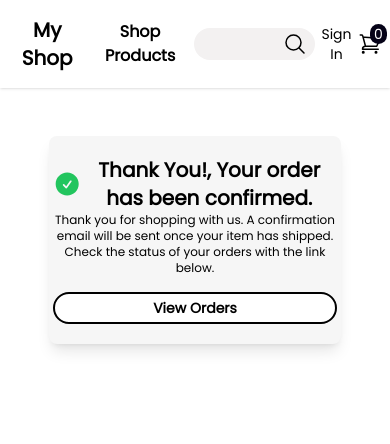
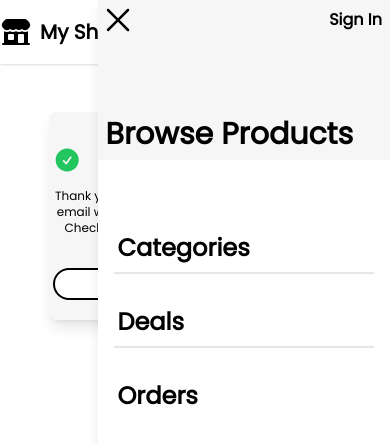
Before and after one commit to brandonrainey/stripe-shop, a Next.js app: page /success in a window 390 px wide. Shown: the top 444 px of the page. Built offline with nearby package versions, Linux system fonts and the light colour scheme; no server answers.

Commit message:
finished working functionality and mobile/working on categories and deals

```diff
--- a/components/Deals.tsx
+++ b/components/Deals.tsx
@@ -34,7 +34,7 @@ function makeArray() {
   return (
     <div className="w-full mt-12 flex flex-col mb-4">
       <p className="text-2xl font-semibold ml-12">Best Deals For You</p>
-      <ScrollContainer className="flex w-full gap-x-6 pb-2 overflow-x-scroll scrollbar-thin scrollbar-thumb-blue-700 scrollbar-track-blue-300 scrollbar-thumb-rounded-full scrollbar-track-rounded-full" hideScrollbars={false}>
+      <ScrollContainer className="flex w-full gap-x-6 pb-2 overflow-x-scroll scrollbar-thin scrollbar-thumb-blue-600 scrollbar-track-blue-300 scrollbar-thumb-rounded-full scrollbar-track-rounded-full" hideScrollbars={false}>
         <div className="flex flex-col w-full h-80 gap-1 pb-1 mt-8 rounded-xl self-center justify-end min-w-[300px]">
           <Image
             src={products[0].image}
--- a/components/Header.tsx
+++ b/components/Header.tsx
@@ -1,30 +1,33 @@
-import React from 'react'
+import React, { useState } from 'react'
 import { ShoppingCartIcon, MagnifyingGlassIcon, UserIcon } from '@heroicons/react/24/outline'
 import { BuildingStorefrontIcon } from '@heroicons/react/24/solid'
 import { signIn, signOut, useSession } from 'next-auth/react'
 import { useSelector } from 'react-redux'
 import { selectItems } from '../slices/cartSlice'
 import { useRouter } from 'next/router'
+import Menu from './Menu'
 
 export default function Header() {
   const items = useSelector(selectItems)
   const session = useSession()
   const router = useRouter()
 
+  const [open, setOpen] = useState(false)
+
 
   return (
     <div className="flex sm:p-4 py-4 sm:px-1 w-full items-center justify-between shadow">
       <div className="flex items-center gap-2">
         <div>
-          <BuildingStorefrontIcon className='h-8 w-8 sm:block hidden'/>
+          <BuildingStorefrontIcon className='h-8 w-8 '/>
         </div>
         <p className="sm:text-3xl text-xl text-center font-bold cursor-pointer" onClick={() => router.push('/')}>My Shop</p>
       </div>
       <nav className="flex gap-8 ">
-        <p className='font-semibold cursor-pointer text-center' onClick={() => router.push('/Products')}>Shop Products</p>
+        <p className='font-semibold cursor-pointer text-center sm:block hidden' onClick={() => router.push('/Products')}>Shop Products</p>
         <p className='hidden xl:block'>Categories</p>
         <p className='hidden xl:block'>Deals</p>
-        <p className='hidden xl:block'>What's New</p>
+        <p className='hidden xl:block cursor-pointer' onClick={() => router.push('/orders')}>Orders</p>
 
       </nav>
       <div className="relative w-1/3">
@@ -37,13 +40,19 @@ export default function Header() {
         <div className='sm:block hidden'>
           <UserIcon className='h-6 w-6'/>
         </div>
-        <p className='text-sm text-center'>{session.data != null ? `Hello, ${session?.data?.user?.name}` : 'Sign In'}</p>
+        <p className='text-sm text-center sm:block hidden'>{session.data != null ? `Hello, ${session?.data?.user?.name}` : 'Sign In'}</p>
       </div>
       <div className='flex gap-2 relative sm:pr-0 pr-2 cursor-pointer' onClick={() => router.push('/cart')}>
-        <span className='absolute bg-[#050217] text-white text-sm text-center px-1 rounded-full -top-2 sm:right-9 left-3'>{items.length}</span>
+        <span className={`absolute bg-[#050217] text-white text-sm text-center px-1 rounded-full -top-2 sm:right-9 left-3 min-w-[20px] ${items.length === 0 ? 'hidden' : ''}`}>{items.length}</span>
         <ShoppingCartIcon className='h-6 w-6'/>
         <p className='sm:block hidden' >Cart</p>
       </div>
+      <div className="space-y-2 sm:hidden block pr-4" onClick={() => setOpen(!open)}>
+        <div className="w-8 h-0.5 bg-gray-600"></div>
+        <div className="w-8 h-0.5 bg-gray-600"></div>
+        <div className="w-8 h-0.5 bg-gray-600"></div>
+      </div>
+      <Menu open={open} setOpen={setOpen}/>
     </div>
   )
 }
--- /dev/null
+++ b/components/Menu.tsx
@@ -0,0 +1,47 @@
+import { XMarkIcon } from '@heroicons/react/24/solid'
+import React from 'react'
+import { signIn, signOut, useSession } from 'next-auth/react'
+import { useRouter } from 'next/router'
+
+type MenuProps = {
+    open: any,
+    setOpen: any
+}
+
+export default function Menu({ open, setOpen }: MenuProps) {
+    const session = useSession()
+    const router = useRouter()
+
+    function handleBrowse() {
+        router.push('/Products')
+        setOpen(!open)
+    }
+
+    function handleOrders() {
+        router.push('/orders')
+        setOpen(!open)
+    }
+
+
+    return (
+    <div className={`w-3/4 h-screen z-40 bg-white absolute top-0 flex flex-col shadow-lg transition-all duration-300 right-0 overflow-hidden ${open ? ' ' : 'w-0'}`}>
+        <div className='bg-[#f6f6f6] h-40 flex flex-col'>
+            <XMarkIcon className='h-10 absolute cursor-pointer' onClick={() => setOpen(!open)}/>
+            <p className='text-base font-semibold ml-auto pt-2 pr-2 cursor-pointer' onClick={session.data == null ? () => signIn() : () => signOut()}>{session.data != null ? `Hello, ${session?.data?.user?.name}` : 'Sign In'}</p>
+            <p className=' mt-auto text-3xl p-2 font-bold cursor-pointer hover:bg-[#d7d6d6] whitespace-nowrap' onClick={() => handleBrowse()}>Browse Products</p>
+        </div>
+        <div className='flex flex-col p-4 text-2xl gap-6 mt-12 font-semibold'>
+            <p className='border-b-2 py-2 pl-1 hover:bg-[#f6f6f6]'>
+                Categories
+            </p>
+            <p className='border-b-2 py-2 pl-1 hover:bg-[#f6f6f6]'>
+                Deals
+            </p>
+            <p className='py-2 pl-1 hover:bg-[#f6f6f6]' onClick={() => handleOrders()}>
+                Orders
+            </p>
+        </div>
+    </div>
+
+  )
+}
--- /dev/null
+++ b/components/Order.tsx
@@ -0,0 +1,42 @@
+import { iteratorSymbol } from 'immer/dist/internal'
+import Image from 'next/image'
+import React from 'react'
+import moment from 'moment'
+import ScrollContainer from 'react-indiana-drag-scroll'
+
+type OrderProp = {
+  order: any
+}
+
+export default function Order({ order }: OrderProp) {
+  console.log(order)
+  return (
+    <div className=" flex flex-col w-11/12 sm:w-3/4 h-62 border shadow-lg rounded-lg">
+      <div className="flex w-full h-20 bg-[#f6f6f6] p-1 sm:px-2 relative">
+        <div className="flex flex-col mr-4 sm:mr-12 self-center">
+          <p className="font-semibold text-[0.8rem] sm:text-[1rem]">ORDER PLACED</p>
+          <p className="text-[0.75rem] sm:text-[0.9rem] whitespace-nowrap">
+            {moment.unix(order.timestamp).format('DD MMM YYYY')}
+          </p>
+        </div>
+        <div className="flex flex-col self-center">
+          <p className="font-semibold text-[0.8rem] sm:text-[1rem]">TOTAL</p>
+          <p className="text-[0.75rem] sm:text-[0.9rem] whitespace-nowrap">{`$${order.amount}`}<span className='sm:block hidden'>{` - Next-Day Delivery $${order.amountShipping}`}</span></p>
+        </div>
+
+        <div className="flex flex-col ml-auto gap-1 justify-center">
+          <p className="truncate sm:w-64 w-40 text-[0.8rem] absolute top-1 right-2">{`ORDER # ${order.id}`}</p>
+          <p className="self-end sm:text-xl text-[#445dc2] font-semibold">
+            {order.items.length} items
+          </p>
+        </div>
+      </div>
+
+      <ScrollContainer className="flex p-2 px-4 gap-8 sm:h-44 h-32 items-center overflow-x-scroll scrollbar-thin scrollbar-thumb-blue-600 scrollbar-track-blue-300 scrollbar-thumb-rounded-full scrollbar-track-rounded-full" hideScrollbars={false}>
+        {order.images.map((image: string, index: number) => (
+          <img src={image} className='h-20 object-contain sm:h-32' alt={'product image'} key={index}/>
+        ))}
+      </ScrollContainer>
+    </div>
+  )
+}
--- a/pages/Products.tsx
+++ b/pages/Products.tsx
@@ -19,6 +19,8 @@ export default function Products({ products }: ProductsProps) {
     dispatch(addToCart(products[index]))
   }
 
+
+  console.log(products)
   return (
     <div className="flex flex-col justify-center">
       <Header />
--- a/pages/orders.tsx
+++ b/pages/orders.tsx
@@ -1,43 +1,33 @@
-
-import { getSession } from 'next-auth/react'
+import { getSession, useSession } from 'next-auth/react'
 import React from 'react'
 import Header from '../components/Header'
-import  db  from '../firebase'
+import db from '../firebase'
 import moment from 'moment'
-import { collection, doc, getDoc, getDocs, collectionGroup, orderBy, query, where } from 'firebase/firestore'
+import { collection, doc, getDocs } from 'firebase/firestore'
+import Order from '../components/Order'
 
 type OrdersProps = {
   orders: any
 }
 
 export default function orders({ orders }: OrdersProps) {
+  const session = useSession()
 
-  console.log(orders)
   return (
-    <div>
+    <div className='flex flex-col'>
       <Header />
-      <p>Your Orders</p>
-      <div  className='flex flex-col'>
-        <div className='flex'>
-          <div className='flex flex-col'>
-            <p>ORDER PLACED</p>
-            <p>date</p>
-          </div>
-          <div className='flex flex-col'>
-            <p>TOTAL</p>
-            <p>price</p>
-          </div>
-
-          <div>
-            <p>ORDER number</p>
-            <p>items</p>
-          </div>
+      <p className="sm:text-3xl text-2xl pt-4 pl-4 font-bold mb-6">
+        Your Orders
+      </p>
+      {session.data == null ? (
+        <div className='bg-[#f6f6f6] h-24 w-11/12 sm:w-3/4 text-lg sm:text-xl flex items-center justify-center self-center shadow-lg'><p>Please Sign In to view your orders.</p></div>
+      ) : (
+        <div className="flex flex-col items-center gap-4">
+          {orders.map((order: any, index: number) => (
+            <Order order={orders[index]} key={index} />
+          ))}
         </div>
-
-        <div>
-          images
-        </div>
-      </div>
+      )}
     </div>
   )
 }
@@ -49,35 +39,23 @@ export async function getServerSideProps(context: any) {
 
   if (!session) {
     return {
-      props: {}
+      props: {},
     }
   }
 
-
-
-  // const stripeOrders = await collection(db, 'users').doc(session?.user?.email).collection('orders').orderBy('timestamp', 'desc').get()
-
-//   const stripeOrders = doc(db, `users/${session?.user?.email}/`)
-
-//  const stripeSnap = await getDocs(collectionGroup(db, 'orders'), where('users', '==', session?.user?.email))
-
- const docRef = doc(db, 'users', session?.user?.email)
+  const docRef = doc(db, 'users', session?.user?.email!)
   const docSnap = await getDocs(collection(docRef, 'orders'))
-
-
-
-
 
   const orders = await Promise.all(
     docSnap.docs.map(async (order: any) => ({
       id: order.id,
-      amount: order.data().images,
+      amount: order.data().amount,
       amountShipping: order.data().amount_shipping,
       images: order.data().images,
       timestamp: moment(order.data().timestamp.toDate()).unix(),
       items: (
         await stripe.checkout.sessions.listLineItems(order.id, {
-          limit: 100
+          limit: 100,
         })
       ).data,
     }))
@@ -86,6 +64,6 @@ export async function getServerSideProps(context: any) {
   return {
     props: {
       orders,
-    }
+    },
   }
 }
```
Also changed, not shown: pages/cart.tsx (+9 -6 lines).
